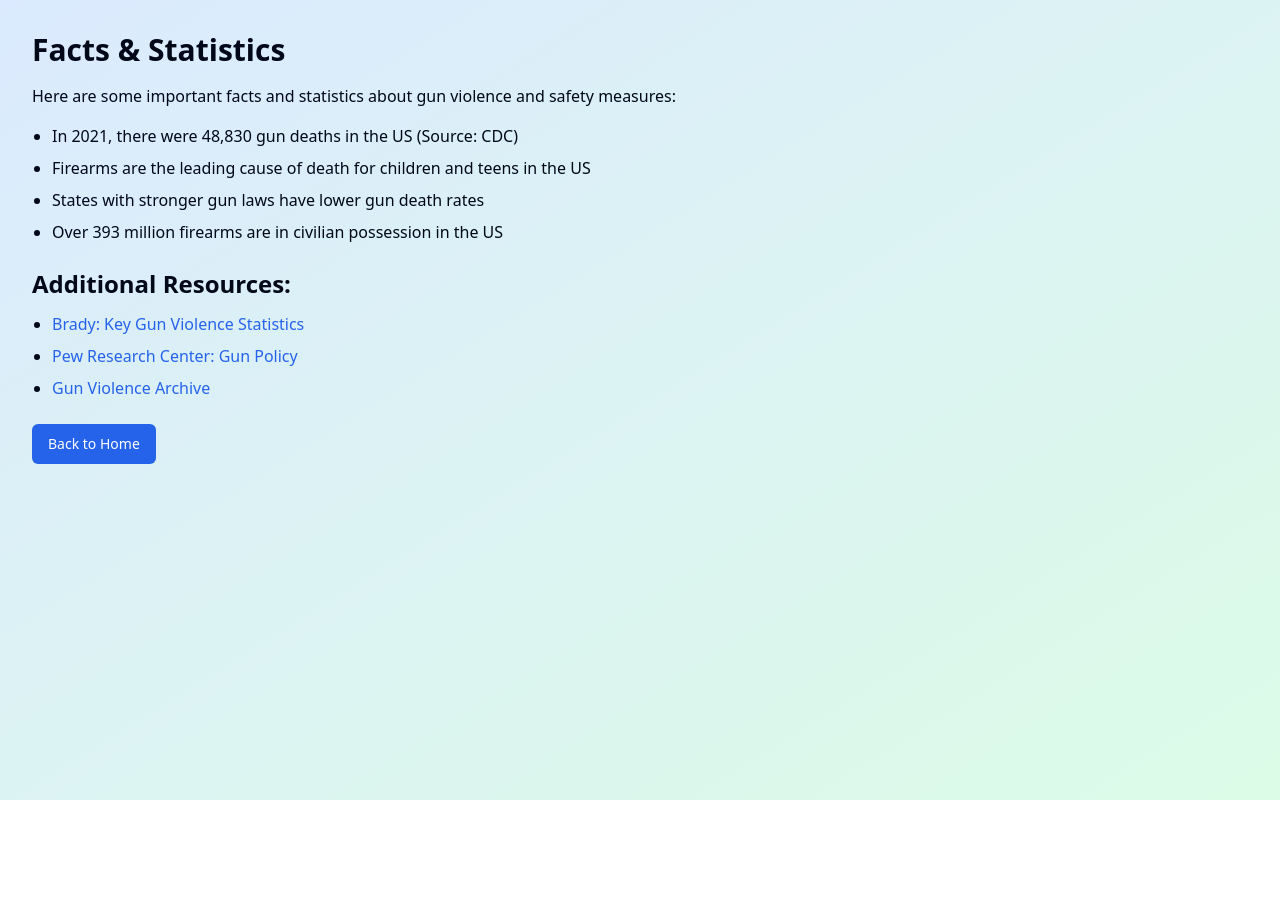
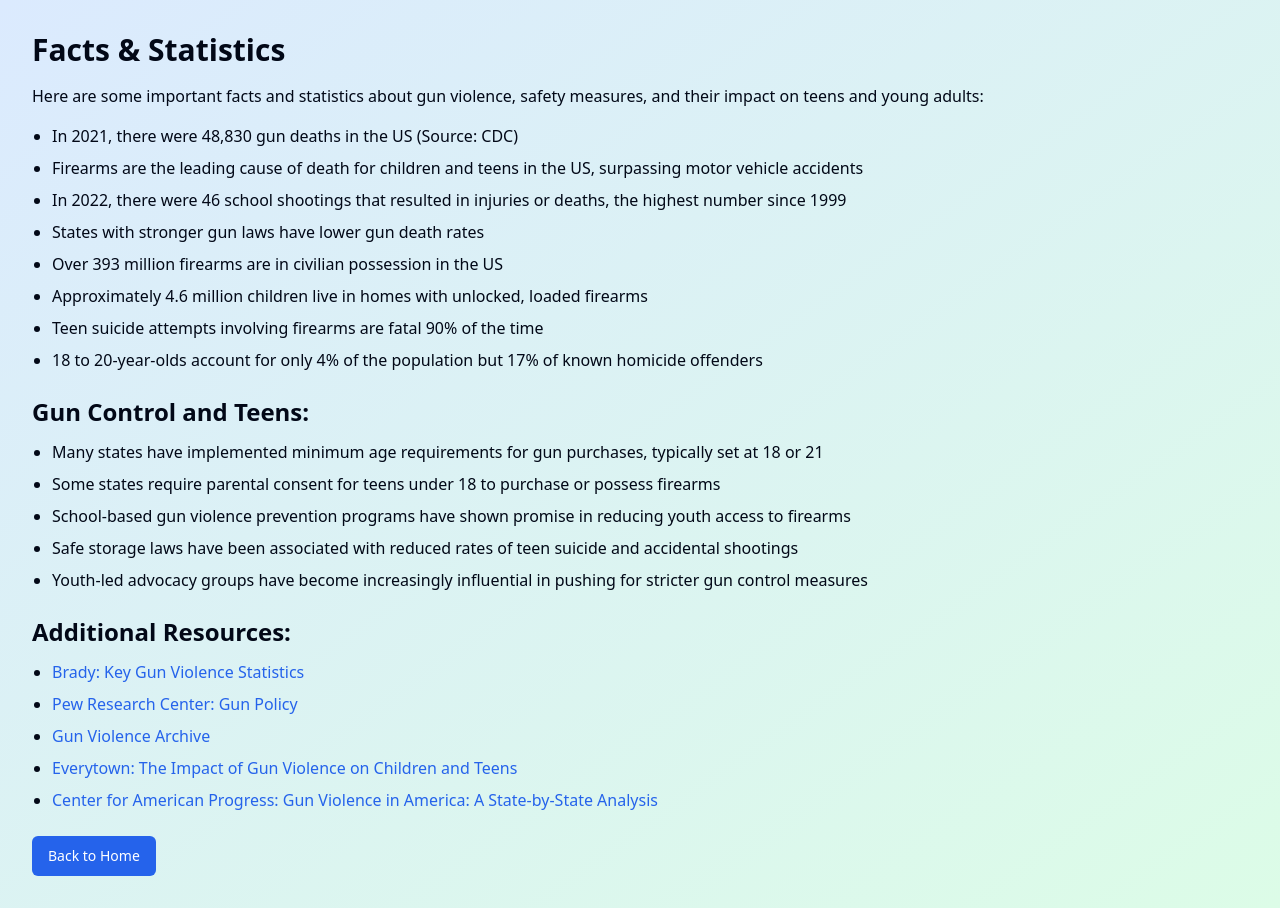
Before and after one commit to yashvipmodi/safety-spark-collective, a React (Vite) app: page /facts-and-stats in a window 1280 px wide. Before the commit the page ends 800 px from the top, so only its background shows below. Built offline with nearby package versions, Linux system fonts and the light colour scheme.

Commit message:
Add facts about gun control
Included additional information regarding gun control and its impact on teens in the relevant sections of the application.
[skip gpt_engineer]

```diff
--- a/src/pages/FactsAndStats.jsx
+++ b/src/pages/FactsAndStats.jsx
@@ -6,13 +6,26 @@ const FactsAndStats = () => {
   return (
     <div className="min-h-screen bg-gradient-to-br from-blue-100 to-green-100 p-8">
       <h1 className="text-3xl font-bold mb-4">Facts & Statistics</h1>
-      <p className="mb-4">Here are some important facts and statistics about gun violence and safety measures:</p>
+      <p className="mb-4">Here are some important facts and statistics about gun violence, safety measures, and their impact on teens and young adults:</p>
 
       <ul className="list-disc pl-5 mb-6 space-y-2">
         <li>In 2021, there were 48,830 gun deaths in the US (Source: CDC)</li>
-        <li>Firearms are the leading cause of death for children and teens in the US</li>
+        <li>Firearms are the leading cause of death for children and teens in the US, surpassing motor vehicle accidents</li>
+        <li>In 2022, there were 46 school shootings that resulted in injuries or deaths, the highest number since 1999</li>
         <li>States with stronger gun laws have lower gun death rates</li>
         <li>Over 393 million firearms are in civilian possession in the US</li>
+        <li>Approximately 4.6 million children live in homes with unlocked, loaded firearms</li>
+        <li>Teen suicide attempts involving firearms are fatal 90% of the time</li>
+        <li>18 to 20-year-olds account for only 4% of the population but 17% of known homicide offenders</li>
+      </ul>
+
+      <h2 className="text-2xl font-semibold mb-3">Gun Control and Teens:</h2>
+      <ul className="list-disc pl-5 mb-6 space-y-2">
+        <li>Many states have implemented minimum age requirements for gun purchases, typically set at 18 or 21</li>
+        <li>Some states require parental consent for teens under 18 to purchase or possess firearms</li>
+        <li>School-based gun violence prevention programs have shown promise in reducing youth access to firearms</li>
+        <li>Safe storage laws have been associated with reduced rates of teen suicide and accidental shootings</li>
+        <li>Youth-led advocacy groups have become increasingly influential in pushing for stricter gun control measures</li>
       </ul>
 
       <h2 className="text-2xl font-semibold mb-3">Additional Resources:</h2>
@@ -20,6 +33,8 @@ const FactsAndStats = () => {
         <li><a href="https://www.bradyunited.org/key-statistics" className="text-blue-600 hover:underline" target="_blank" rel="noopener noreferrer">Brady: Key Gun Violence Statistics</a></li>
         <li><a href="https://www.pewresearch.org/topic/gun-policy/" className="text-blue-600 hover:underline" target="_blank" rel="noopener noreferrer">Pew Research Center: Gun Policy</a></li>
         <li><a href="https://www.gunviolencearchive.org/" className="text-blue-600 hover:underline" target="_blank" rel="noopener noreferrer">Gun Violence Archive</a></li>
+        <li><a href="https://everytownresearch.org/report/the-impact-of-gun-violence-on-children-and-teens/" className="text-blue-600 hover:underline" target="_blank" rel="noopener noreferrer">Everytown: The Impact of Gun Violence on Children and Teens</a></li>
+        <li><a href="https://www.americanprogress.org/article/gun-violence-america-state-state-analysis/" className="text-blue-600 hover:underline" target="_blank" rel="noopener noreferrer">Center for American Progress: Gun Violence in America: A State-by-State Analysis</a></li>
       </ul>
 
       <Link to="/">
```
